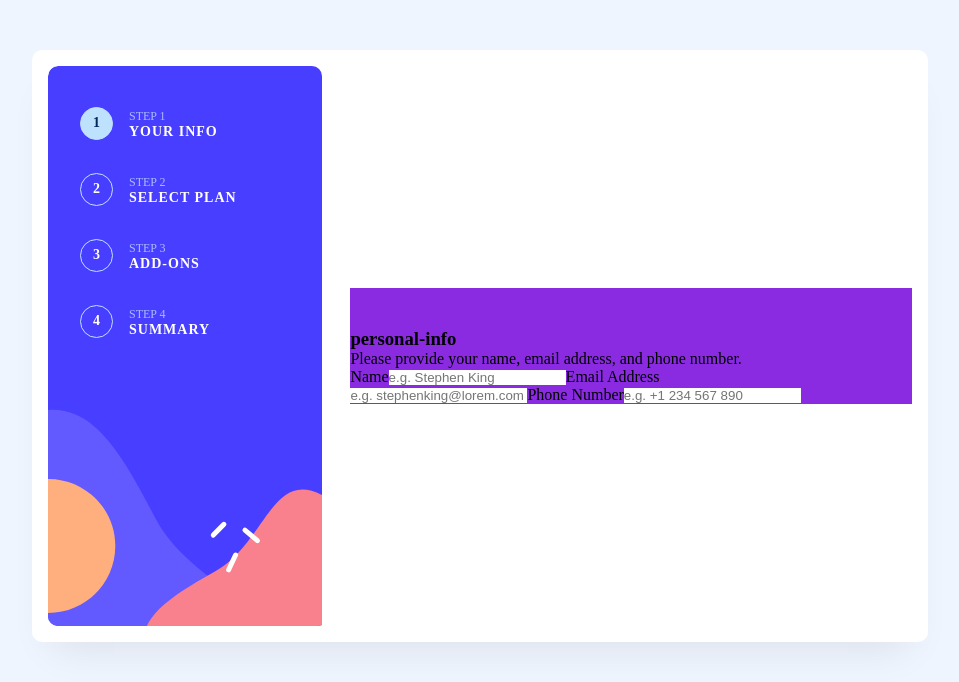
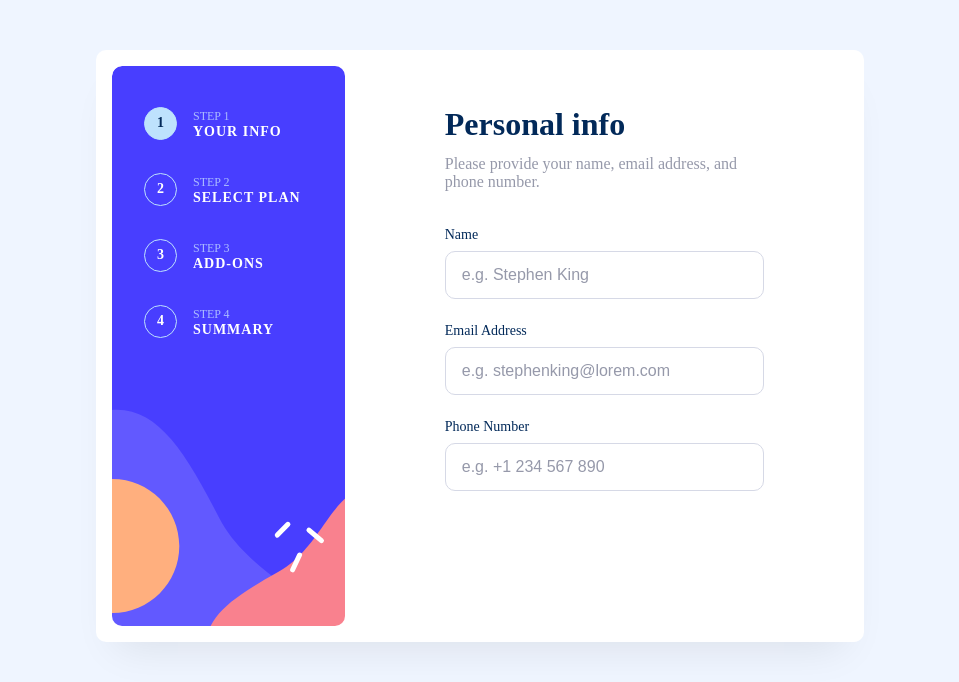
Before and after one commit to KiwiScreams/Multi-step-form, a React (Vite) app: page /personal-info in a window 1280 px wide. Shown: the top 682 px of the page, without its empty margins (160-1119 px from the left). Built offline with nearby package versions, Linux system fonts and the light colour scheme.

Commit message:
personal-info component

```diff
--- a/src/App.jsx
+++ b/src/App.jsx
@@ -5,7 +5,7 @@ import SelectPlan from "./components/form/select-plan/SelectPlan"
 import AddOns from "./components/form/add-ons/AddOns"
 import Summary from "./components/form/summary/Summary"
 import Success from "./components/form/success/Success"
-
+import "../src/components/form/Forms.css"
 function App() {
 
   return (
--- /dev/null
+++ b/src/components/form/Forms.css
@@ -0,0 +1,44 @@
+.personal-info-section
+{
+    width: fit-content;
+}
+.personal-info-section h1
+{
+    color: var(--denim-clr);
+    font-size: var(--font-size-32);
+    font-weight: var(--font-weight-700);
+    margin-bottom: 12px;
+}
+.personal-info-section p
+{
+    color: var(--gray-clr);
+    font-size: var(--font-size-16);
+    font-weight: var(--font-weight-400);
+    margin-bottom: 36px;
+}
+.personal-info-section form label
+{
+    display: block;
+    color: var(--denim-clr);
+    font-size: var(--font-size-14);
+    font-weight: var(--font-weight-400);
+    margin-bottom: 8px;
+}
+.personal-info-section form input
+{
+    margin-bottom: 24px;
+    width: 100%;
+    background-color: transparent;
+    border-radius: 10px;
+    border: 1px solid var(--border-clr);
+    height: 48px;
+    font-size: var(--font-size-16);
+    font-weight: var(--font-weight-500);
+    padding-left: 16px;
+}
+.personal-info-section form input::placeholder
+{
+    font-size: var(--font-size-16);
+    font-weight: var(--font-weight-500);
+    color: var(--gray-clr);
+}
--- a/src/components/form/personal-info/PersonalInfo.jsx
+++ b/src/components/form/personal-info/PersonalInfo.jsx
@@ -4,7 +4,7 @@ function PersonalInfo() {
     return (
         <>
             <section className="personal-info-section">
-                <h1>personal-info</h1>
+                <h1>Personal info</h1>
                 <p>Please provide your name, email address, and phone number.</p>
                 <form>
                     <label htmlFor="username">Name</label>
--- a/src/index.css
+++ b/src/index.css
@@ -15,6 +15,7 @@
   --white-clr: #fff;
   --black-clr: #000;
   --gray-clr: #9699AA;
+  --border-clr: #D6D9E6;
   --sky-blue-clr: #BEE2FD;
   --bg-clr: #EFF5FF;
   --orange-clr: #FFAF7E;
--- a/src/pages/Home.css
+++ b/src/pages/Home.css
@@ -1,16 +1,18 @@
 .core-section
 {
-    width: 70%;
+    width: 60%;
     background-color: var(--white-clr);
     padding: 16px;
     border-radius: 10px;
     box-shadow: 0 25px 40px -20px hsla(0, 0%, 0%, 0.09);
     margin: auto;
     margin-top: 50px;
+    display: flex;
+    gap: 100px;
+    justify-content: space-between;
 }
 .core-section .container
 {
     width: 65%;
     padding: 40px 84px 0 0;
-    background-color: blueviolet;
 }
--- a/src/pages/Home.jsx
+++ b/src/pages/Home.jsx
@@ -5,7 +5,7 @@ import Button from "../components/form/button/Button"
 function Home() {
     return (
         <>
-            <section className="core-section flex">
+            <section className="core-section">
                 <Navigation />
                 <div className="container">
                     <div className="form">
```
